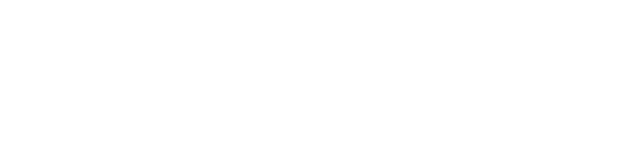
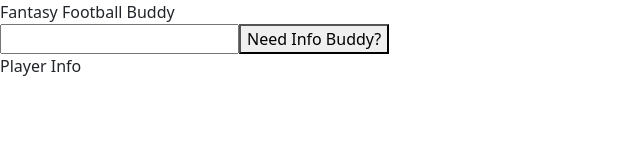
Before and after one commit to JoshysHERE/fantasyfootball, a plain HTML site: page index.html in a window 1280 px wide. Shown: the whole page, without its empty margins (0-640 px from the left). Drawn offline with nearby package versions, Linux system fonts and the light colour scheme.

Commit message:
added search bar and button

```diff
--- a/index.html
+++ b/index.html
@@ -3,9 +3,22 @@
 <head>
     <meta charset="UTF-8">
     <meta name="viewport" content="width=device-width, initial-scale=1.0">
-    <title>Document</title>
+    <title>FantasyFootballBuddy</title>
+
+    <link href="https://cdn.jsdelivr.net/npm/bootstrap@5.3.2/dist/css/bootstrap.min.css" rel="stylesheet" integrity="sha384-T3c6CoIi6uLrA9TneNEoa7RxnatzjcDSCmG1MXxSR1GAsXEV/Dwwykc2MPK8M2HN" crossorigin="anonymous">
+    <script src="https://cdn.jsdelivr.net/npm/bootstrap@5.3.2/dist/js/bootstrap.bundle.min.js" integrity="sha384-C6RzsynM9kWDrMNeT87bh95OGNyZPhcTNXj1NW7RuBCsyN/o0jlpcV8Qyq46cDfL" crossorigin="anonymous"></script>
+
 </head>
+
+ <header>Fantasy Football Buddy</header>
+
 <body>
+
+<input><button type ='submit'>Need Info Buddy?</button></input>
+
+<div id='player-info'>Player Info</div>
+
+
 
 </body>
 </html>
```
Also changed, not shown: 1 other file.
